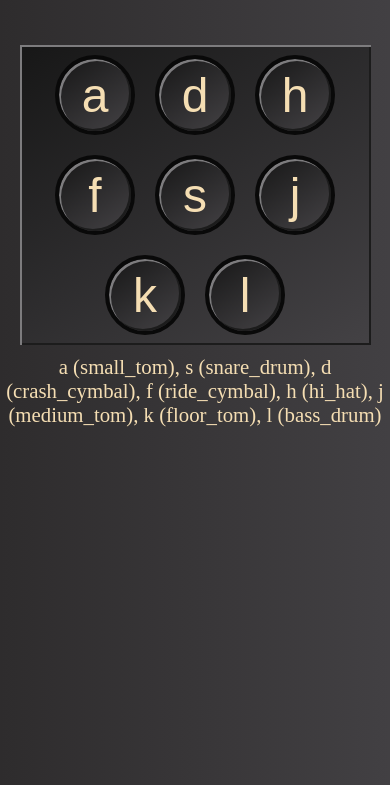
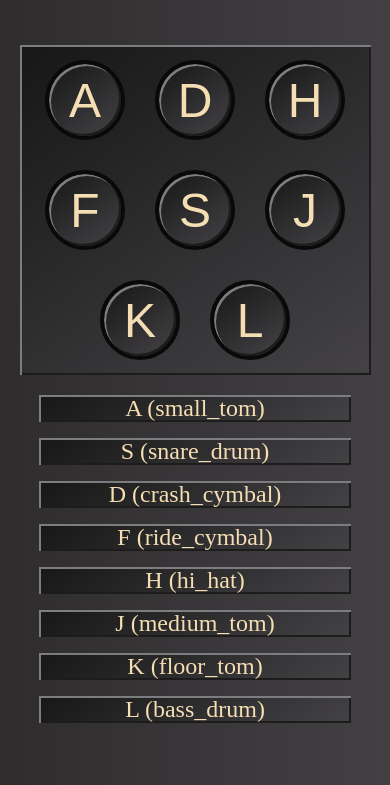
Before and after one commit to codeAlok/drum_kit, a plain HTML site: page index.html in a window 390 px wide. Shown: the part 59-844 px from the top of the page. Drawn offline with Linux system fonts and the light colour scheme.

Commit message:
style + responsive

```diff
--- a/index.html
+++ b/index.html
@@ -14,17 +14,28 @@
         </header>
 
         <div id="drum_set">
-            <button class="btn btn1">a</button>
-            <button class="btn btn2">d</button>
-            <button class="btn btn3">h</button>
-            <button class="btn btn4">f</button>
-            <button class="btn btn5">s</button>
-            <button class="btn btn6">j</button>
-            <button class="btn btn7">k</button>
-            <button class="btn btn8">l</button>
+            <button class="btn btn1">A</button>
+            <button class="btn btn2">D</button>
+            <button class="btn btn3">H</button>
+            <button class="btn btn4">F</button>
+            <button class="btn btn5">S</button>
+            <button class="btn btn6">J</button>
+            <button class="btn btn7">K</button>
+            <button class="btn btn8">L</button>
         </div>
 
-        <p id="instruction">a (small_tom), s (snare_drum), d (crash_cymbal), f (ride_cymbal), h (hi_hat), j (medium_tom), k (floor_tom), l (bass_drum) </p>
+        <div id="instruction">
+            <div class="card">A (small_tom)</div>
+            <div class="card">S (snare_drum)</div>
+            <div class="card">D (crash_cymbal)</div>
+            <div class="card">F (ride_cymbal)</div>
+            <div class="card">H (hi_hat)</div>
+            <div class="card">J (medium_tom)</div>
+            <div class="card">K (floor_tom)</div>
+            <div class="card">L (bass_drum)</div>
+        </div>
+
+        <!-- <div id="instruction">a (small_tom), s (snare_drum), d (crash_cymbal), f (ride_cymbal), h (hi_hat), j (medium_tom), k (floor_tom), l (bass_drum) </div> -->
     </div>
 
     <script src="script.js"></script>
--- a/script.js
+++ b/script.js
@@ -70,3 +70,7 @@ function playSound(key) {
             console.log(key + " Wrong key press \n");
      }
 }
+
+
+// **** Function to add on ***
+// 1. apply box-shadow on keypress
--- a/style.css
+++ b/style.css
@@ -36,7 +36,7 @@ header{
 .btn{
     width: 150px;
     height: 150px;
-    margin: 10px;
+    margin: 15px;
     border: 4px #090909 solid;
     border-radius: 50%;
     font-size: 3rem;
@@ -46,10 +46,35 @@ header{
     box-shadow: inset 2px 2px 0px #7d7c7e, inset -2px -2px 0px #1c1c1c;
 }
 
+#instruction {
+    margin: 20px auto 0 auto;
+    width: 80%;
+    text-align: center;
+    font-size: 2rem;
+    color: wheat;
+    display: grid;
+    gap: 1rem;
+    grid-template-columns: repeat(2, 1fr);
+
+}
+
+#instruction .card {
+    background: linear-gradient(145deg, #171717, #444245);
+    box-shadow: inset 2px 2px 0px #7d7c7e, inset -2px -2px 0px #1c1c1c;
+}
+
+.btn:active {
+    background: linear-gradient(145deg, #171717, #444245);
+    box-shadow: inset 2px 2px 0px #7d7c7e, inset -2px -2px 0px #1c1c1c;
+}
 @media (max-width: 835px) {
     .btn {
         width: 120px;
         height: 120px;
+    }
+
+    #instruction {
+        font-size: 1.5rem;
     }
 }
 
@@ -62,18 +87,13 @@ header{
         width: 80px;
         height: 80px;
     }
-
 }
 
-
-
+@media (max-width: 460px) {
+    #instruction {
+        grid-template-columns: repeat(1, 1fr);
+    }
+}
 .btn:hover {
     box-shadow: 5px 5px 5px -1px rgba(10, 99, 169, 0.16),inset -5px -5px 5px -1px rgba(255, 255, 255, 0.60);
 }
-
-#instruction {
-    margin-top: 10px;
-    text-align: center;
-    font-size: 1.3rem;
-    color: wheat;
-}
```
